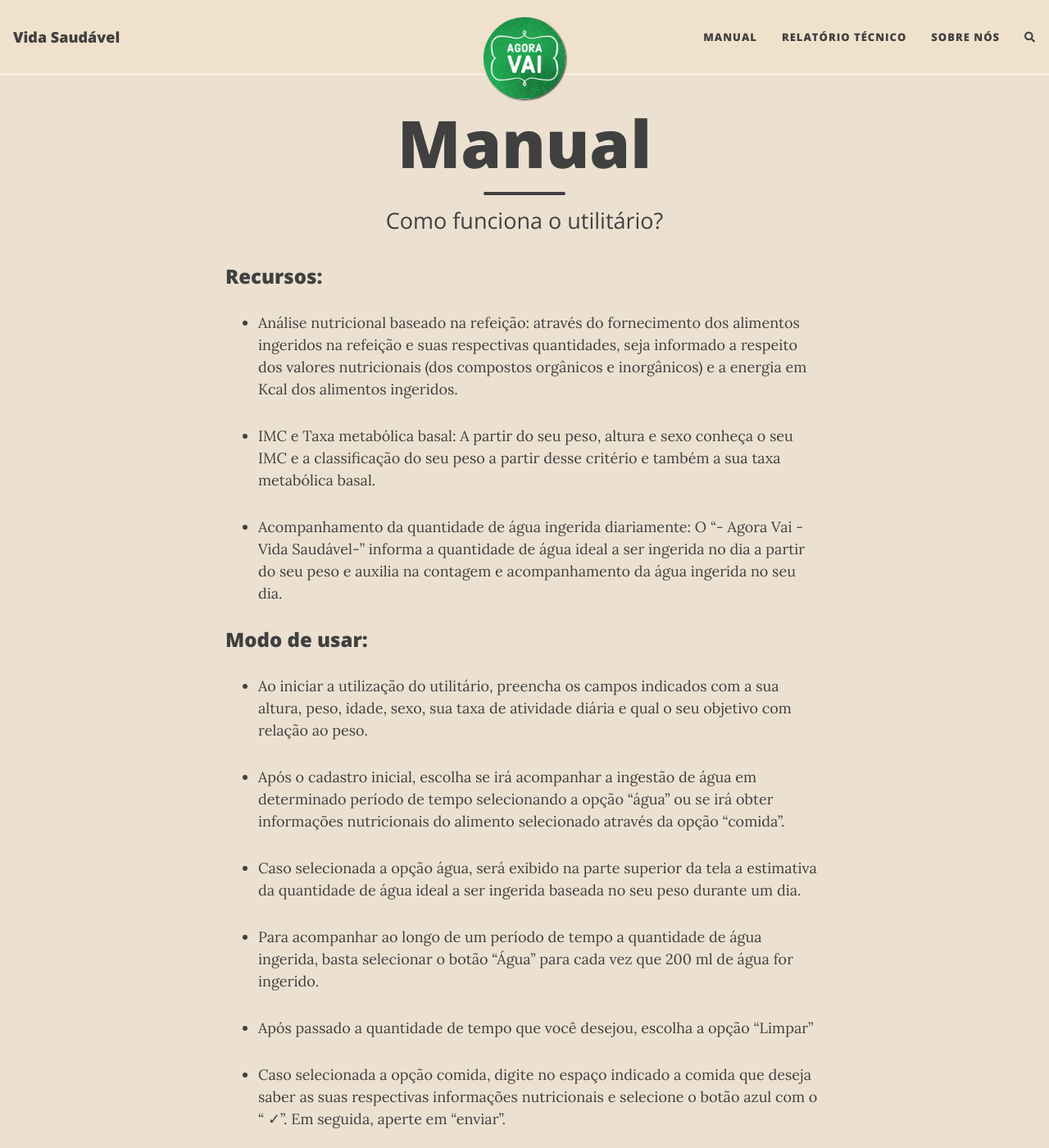
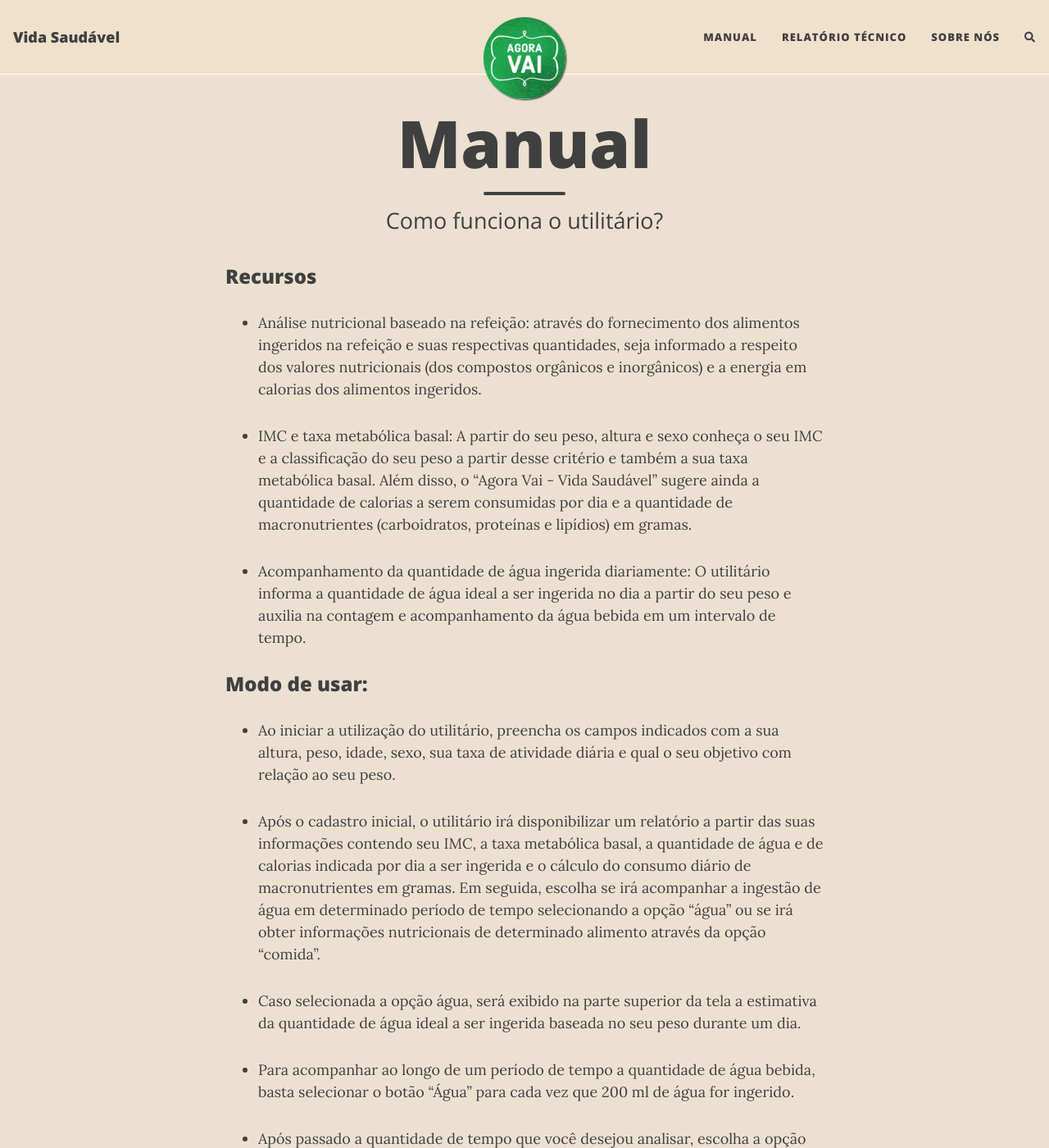
Before and after one commit to AgoraVaiUFS/APP-Vida-Saudavel, a Jekyll site: the page built from manual.md, in a window 1280 px wide and 1400 px high. Shown: the whole window at 82% size. Built offline with Jekyll 4.4.1, drawn with Linux system fonts in a browser that asks for light colours; nearby versions of some CDN libraries; comment, search, counter and statistics services are not loaded; some of the changed text lies outside the part shown.

Commit message:
Update manual.md

```diff
--- a/manual.md
+++ b/manual.md
@@ -4,23 +4,26 @@ title: Manual
 subtitle: Como funciona o utilitário?
 ---
 
-### Recursos:
+### Recursos
+-   Análise nutricional baseado na refeição: através do fornecimento dos alimentos ingeridos na refeição e suas respectivas quantidades, seja informado a respeito dos valores nutricionais (dos compostos orgânicos e inorgânicos) e a energia em calorias dos alimentos ingeridos.
 
--   Análise nutricional baseado na refeição: através do fornecimento dos alimentos ingeridos na refeição e suas respectivas quantidades, seja informado a respeito dos valores nutricionais (dos compostos orgânicos e inorgânicos) e a energia em Kcal dos alimentos ingeridos.
+-   IMC e taxa metabólica basal: A partir do seu peso, altura e sexo conheça o seu IMC e a classificação do seu peso a partir desse critério e também a sua taxa metabólica basal. Além disso, o “Agora Vai - Vida Saudável” sugere ainda a quantidade de calorias a serem consumidas por dia e a quantidade de macronutrientes (carboidratos, proteínas e lipídios) em gramas.
 
--   IMC e Taxa metabólica basal: A partir do seu peso, altura e sexo conheça o seu IMC e a classificação do seu peso a partir desse critério e também a sua taxa metabólica basal.
-
--   Acompanhamento da quantidade de água ingerida diariamente: O “- Agora Vai - Vida Saudável-” informa a quantidade de água ideal a ser ingerida no dia a partir do seu peso e auxilia na contagem e acompanhamento da água ingerida no seu dia.
+-   Acompanhamento da quantidade de água ingerida diariamente: O utilitário informa a quantidade de água ideal a ser ingerida no dia a partir do seu peso e auxilia na contagem e acompanhamento da água bebida em um intervalo de tempo.
 
 ### Modo de usar:
--   Ao iniciar a utilização do utilitário, preencha os campos indicados com a sua altura, peso, idade, sexo, sua taxa de atividade diária e qual o seu objetivo com relação ao peso.
+-   Ao iniciar a utilização do utilitário, preencha os campos indicados com a sua altura, peso, idade, sexo, sua taxa de atividade diária e qual o seu objetivo com relação ao seu peso.
 
--   Após o cadastro inicial, escolha se irá acompanhar a ingestão de água em determinado período de tempo selecionando a opção “água” ou se irá obter informações nutricionais do alimento selecionado através da opção “comida”.
+-   Após o cadastro inicial, o utilitário irá disponibilizar um relatório a partir das suas informações contendo seu IMC, a taxa metabólica basal, a quantidade de água e de calorias indicada por dia a ser ingerida e o cálculo do consumo diário de macronutrientes em gramas. Em seguida, escolha se irá acompanhar a ingestão de água em determinado período de tempo selecionando a opção “água” ou se irá obter informações nutricionais de determinado alimento através da opção “comida”.
 
 -   Caso selecionada a opção água, será exibido na parte superior da tela a estimativa da quantidade de água ideal a ser ingerida baseada no seu peso durante um dia.
 
-- Para acompanhar ao longo de um período de tempo a quantidade de água ingerida, basta selecionar o botão “Água” para cada vez que 200 ml de água for ingerido.
+- Para acompanhar ao longo de um período de tempo a quantidade de água bebida, basta selecionar o botão “Água” para cada vez que 200 ml de água for ingerido.
 
-- Após passado a quantidade de tempo que você desejou, escolha a opção “Limpar”
+- Após passado a quantidade de tempo que você desejou analisar, escolha a opção “Limpar” para zerar a contagem.
 
--   Caso selecionada a opção comida, digite no espaço indicado a comida que deseja saber as suas respectivas informações nutricionais e selecione o botão azul com o “ ✓”. Em seguida, aperte em “enviar”.
+-   Caso selecionada a opção comida, digite no espaço indicado a comida que deseja saber as suas respectivas informações nutricionais e selecione o botão com o “ √ ”. Após isso, aparecerá na tela em verde o nome do alimento procurado. Por fim, aperte a opção “pesquisar” e aparecerá as informações nutricionais desse alimento.
+
+> **Importante:** Os valores nutricionais devolvidos pelo utilitário correspondem a uma porção de 100g do respectivo alimento.
+
+-   Para retornar a tela com o relatório das suas informações, selecione a opção “Início”.
```
